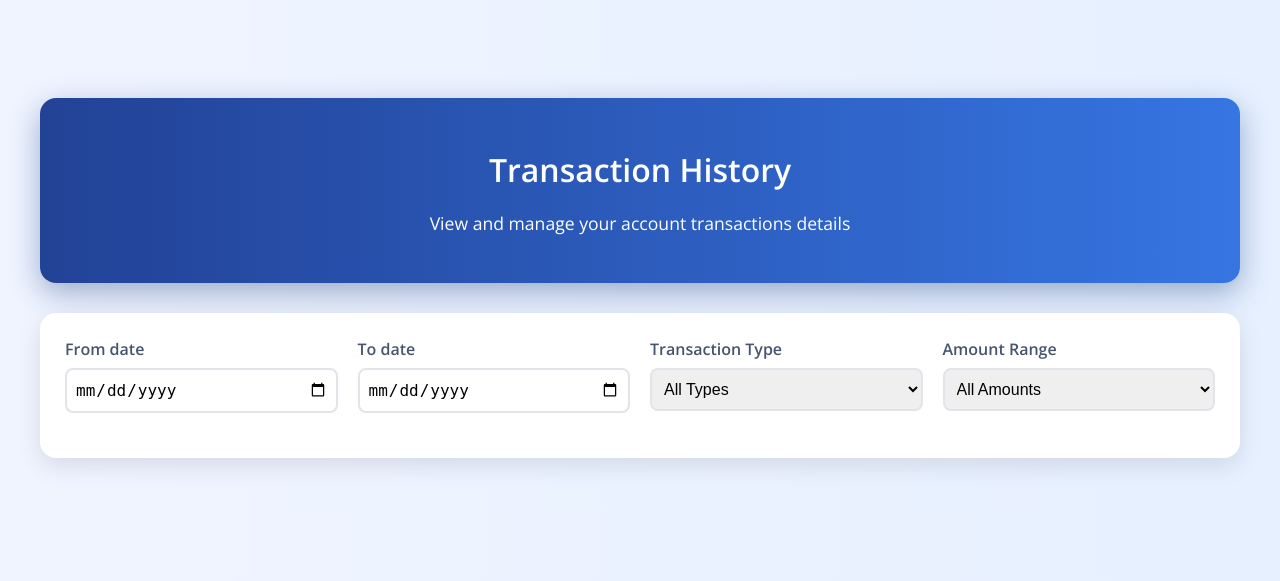
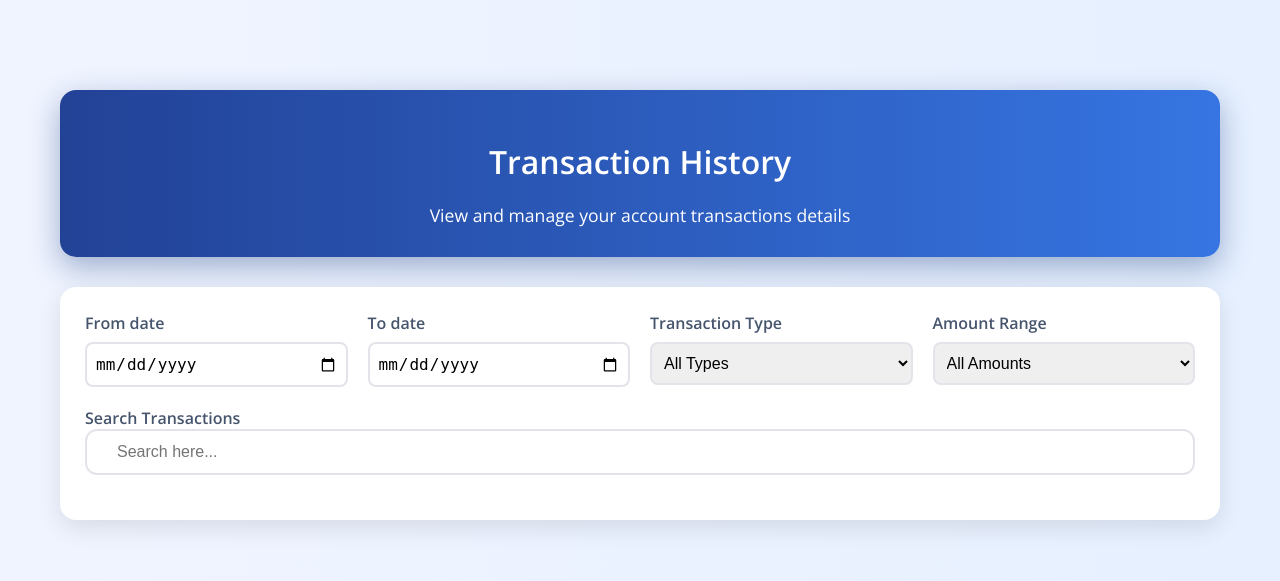
Before and after one commit to MD-YUSUF-1/NextGen-Bank-Web-Tech-Project, a PHP site: page /Transaction-History.html in a window 1280 px wide. Shown: the top 581 px of the page. Run offline with PHP 8.4, Linux system fonts and the light colour scheme.

Commit message:
Transaction-history search bar added

```diff
--- a/Transaction-History.html
+++ b/Transaction-History.html
@@ -9,6 +9,31 @@
 </head>
 <style>
 
+
+    .filters-container {
+        display: grid;
+        grid-template-columns: 1fr 1fr 1fr 1fr;
+        gap: 20px;
+        margin-bottom: 20px;
+    }
+
+    .search-bar {
+        grid-column: 1/-1;
+    }
+
+    .search-input {
+        width: 100%;
+        padding: 12px 16px 12px 30px;
+        border: 2px solid #e2e4e9;
+        border-radius: 12px;
+        font-size: 1rem;
+    }
+
+    .search-input:focus {
+        outline: none;
+        border-color: #3b82f6;
+        box-shadow: 0 0 1px 3px #3c80ee1a;
+    }
 </style>
 
 <body>
@@ -53,8 +78,19 @@
                                 <option value="100-500">$100 - $500</option>
                                 <option value="500-1000">$500 - $1,000</option>
                                 <option value="1000+">$1,000+</option>
+                            </select>
+                        </div>
+                        <div class="search-bar">
+                            <label for="search-input">Search Transactions</label>
+                            <div>
+                                <input type="text" id="search-input" class="search-input"
+                                    placeholder="Search here...">
+                            </div>
                         </div>
                     </div>
+
+                </form>
+            </div>
         </section>
 
 
--- a/styles/transaction-styles.css
+++ b/styles/transaction-styles.css
@@ -1,4 +1,10 @@
 @import url('https://fonts.googleapis.com/css2?family=Open+Sans:ital,wght@0,300..800;1,300..800&display=swap');
+
+     * {
+        margin: 0;
+        padding: 0;
+        box-sizing: border-box;
+    }
 
     body {
         font-family: "Open Sans", 'Segoe UI', sans-serif;
@@ -65,6 +71,11 @@
         color: #46556d;
         font-size: 1rem;
     }
+    .search-bar label {
+        font-weight: 600;
+        color: #46556d;
+        font-size: 1rem;
+    }
 
     .filter-input {
         padding: 10px 8px;
@@ -75,6 +86,6 @@
 
     .filter-input:focus {
         outline: none;
-        border-color: #6383d3;
+        border-color: #3b82f6;
         box-shadow: 0 0 1px 3px #3c80ee1a;
     }
```
